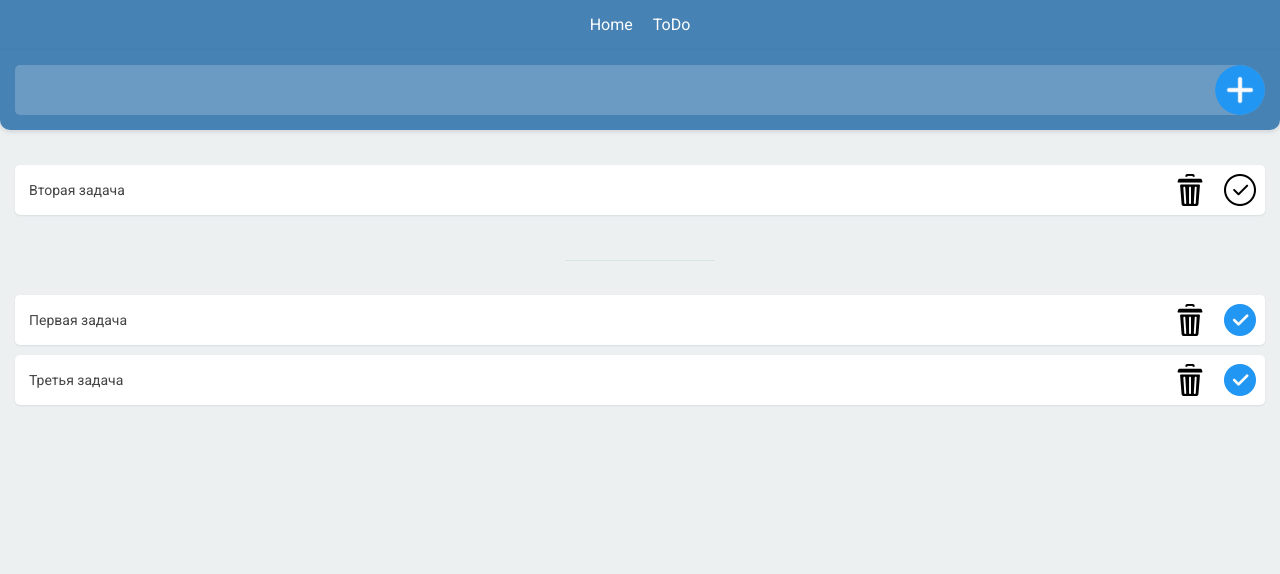
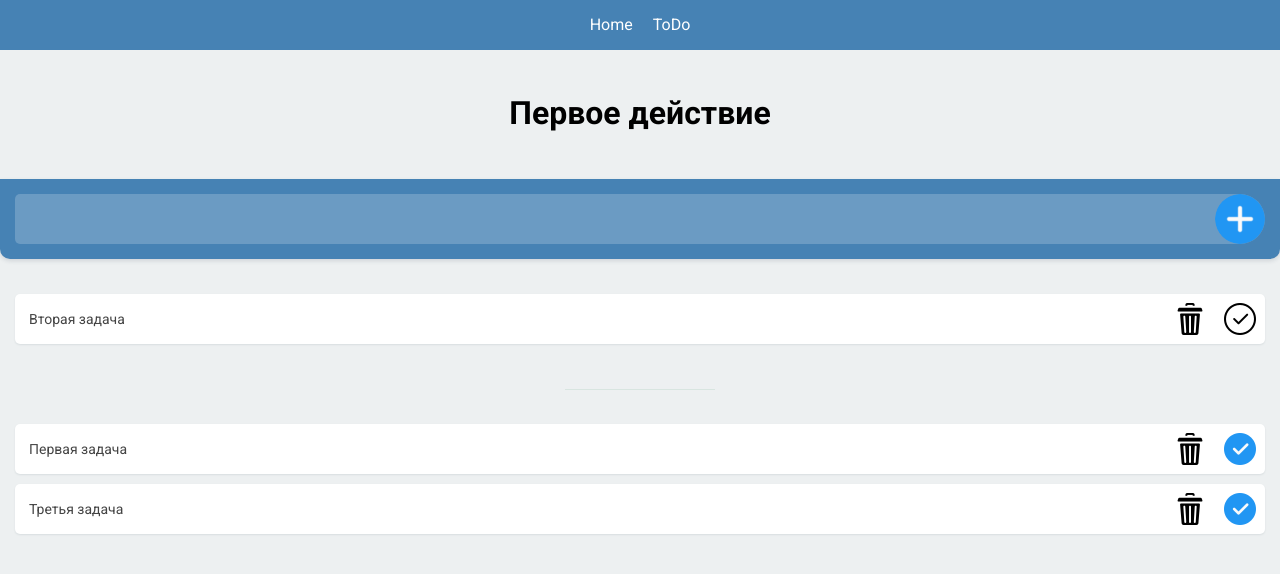
Before and after one commit to ruuuu/ToDolist_React, a React (Create React App) app: page /list/0 in a window 1280 px wide. Shown: the top 574 px of the page. Built offline with nearby package versions, Linux system fonts and the light colour scheme.

Commit message:
Add files via upload

```diff
--- a/src/components/ListItem/ListItem.module.scss
+++ b/src/components/ListItem/ListItem.module.scss
@@ -2,3 +2,13 @@
   text-decoration: none;
   padding: 10px;
 }
+
+
+.done {
+  color: green;
+}
+
+
+.notDone {
+  color: red;
+}
--- a/src/components/ListItem/ListItem.tsx
+++ b/src/components/ListItem/ListItem.tsx
@@ -4,11 +4,11 @@ import classes from './ListItem.module.scss'
 
 
 // или декструтукрировать объект props, те ({ todo } : {todo: ToDo})
-export const ListItem = (props: {todo: ToDo}) => {
+export const ListItem = (props: { todo: ToDo }) => {
 
   return (
     <>
-      <a className={classes.link}  href={`/list/${props.todo.id}`}> {props.todo.text} </a>
+      <a className={`${classes.link} ${props.todo.isDone ? classes.done : classes.notDone}`}  href={`/list/${props.todo.id}`}> {props.todo.text} </a>
     </>
   )
 }
--- a/src/index.tsx
+++ b/src/index.tsx
@@ -7,10 +7,13 @@ import { ToDoListPage } from './pages/ToDoListPage';
 import { HomePage } from './pages/HomePage';
 import { Header } from './components/Header/Header';
 import { ToDo } from './models/todo-item';
+import { NotFound } from './pages/404';
+import { ItemDescription } from './pages/ItemDescription';
 
 
-const todos: ToDo[] = [
 
+
+const todos: ToDo[] = [     // массив элементов типа ToDo
   {
     id: 0,
     text: 'Первое действие',
@@ -48,7 +51,9 @@ root.render(
     <Header />
       <Routes>
         <Route path="/" element={<HomePage todos={todos}  />} />
+        <Route path="/list/:id" element={<ItemDescription  todos={todos} />} />        {/* динамический роутинг */}
         <Route path="/todo" element={<ToDoListPage />} />
+        <Route path="*" element={<NotFound />} />
       </Routes>
     </BrowserRouter>
     <ToDoListPage />
--- /dev/null
+++ b/src/pages/404.tsx
@@ -0,0 +1,14 @@
+import { Link } from "react-router-dom"
+
+
+
+export const NotFound = () => {
+
+  return (
+    <div className="container">
+      <h1> Not Found </h1>
+      <Link  to="/"> To home </Link>
+    </div>
+
+  )
+}
--- /dev/null
+++ b/src/pages/ItemDescription.tsx
@@ -0,0 +1,45 @@
+import { useEffect, useState } from "react"
+import { ToDo } from "../models/todo-item"
+import { useNavigate, useParams } from "react-router-dom"
+
+
+
+
+interface ComponentProps {
+   todos: ToDo[]
+}
+
+
+
+//                                    { todos: ToDo [] }
+export const ItemDescription = (props: ComponentProps) => {
+
+
+  const { id } = useParams()    // достает динамические паратмеры из ула страницы (это id из урла старницы path="/list/:id" (из роутинга index.tsx))
+  const navigate = useNavigate() // хук котрый переводит страницу на др урл
+  const [ todo, setTodo ] = useState<ToDo>()
+
+
+
+
+  useEffect(() => {             // хук будет вызван во время инициализации и монтирования этого компонента
+    const searchTodo = props.todos.find((item) => item.id === Number(id))
+
+    if(searchTodo){
+      setTodo(searchTodo)   // т е todo = searchTodo
+    }else{
+      navigate('/404') // ведет на '/404'
+    }
+  }, [props.todos, id, navigate]); // отрабоатает мин 1 раз при загрузке страницы и когда измениится хотя бы один парамтер из массива
+// при изменении props.todos будет перерисовываться этот компонент
+
+
+
+
+
+  return (
+    <div className="container">
+      <h1> {todo?.text} </h1>
+    </div>
+  )
+}
```
Also changed, not shown: src/pages/HomePage.tsx (+9 -1 lines).
